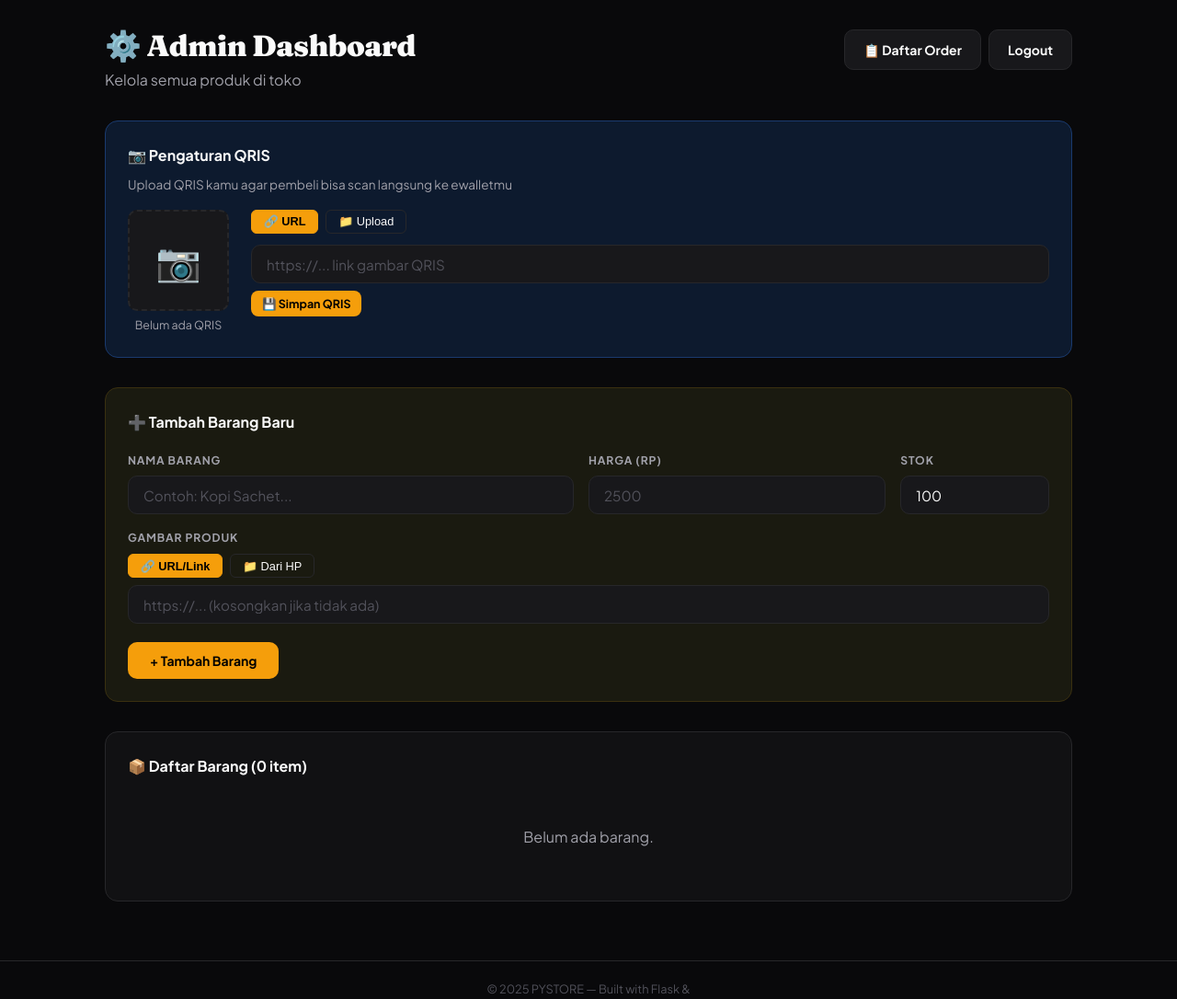
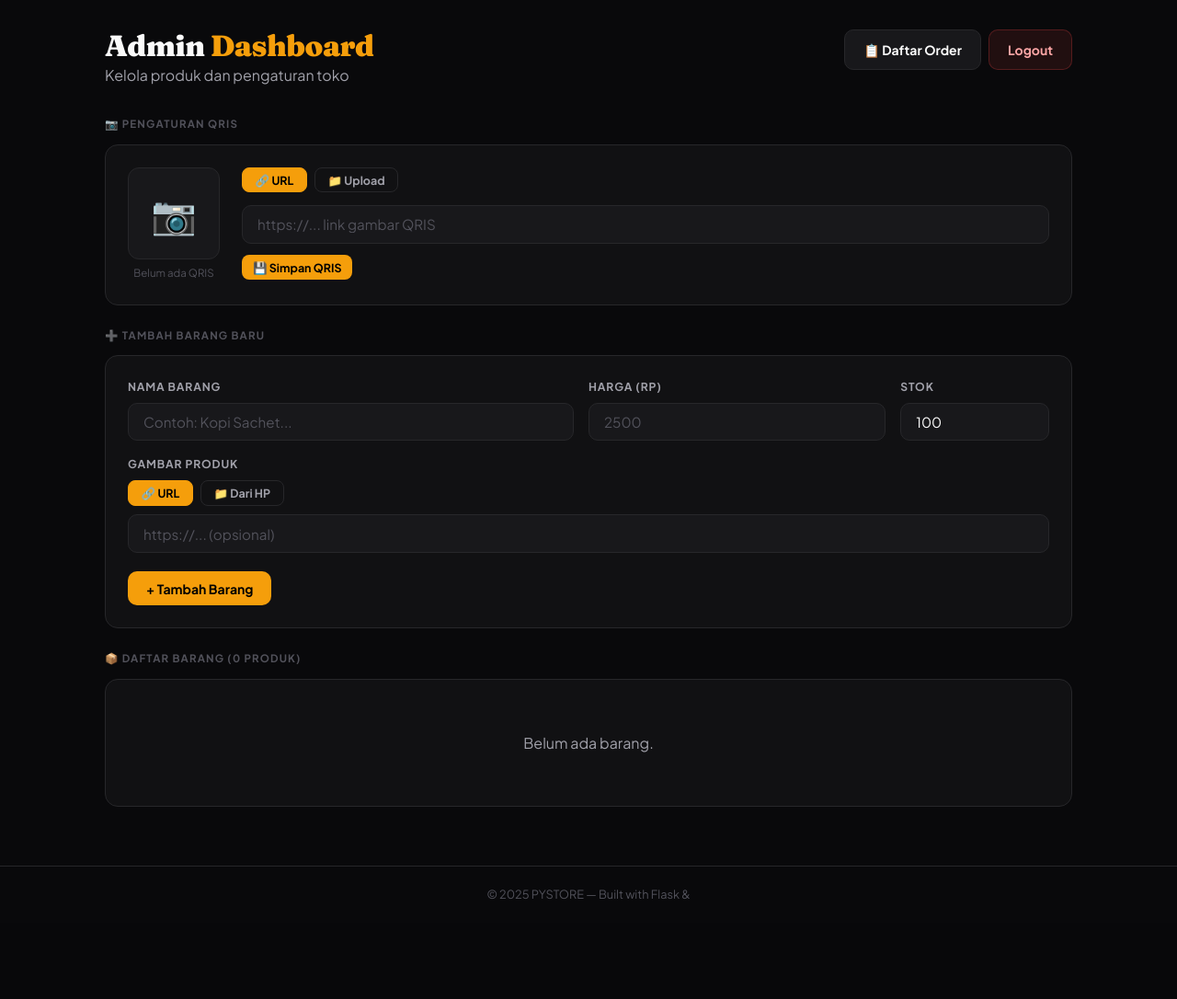
Before and after one commit to GabHub7/pystore, a Flask app: template templates/admin_dashboard.html in a window 1280 px wide. Shown: the part 60-1146 px from the top of the page at 92% size. After the commit the page ends 1037 px from the top, so only its background shows below. Run offline with Flask 3, Linux system fonts and the light colour scheme; the template is opened without the code that fills it, so the values that code supplies are empty.

Commit message:
Update admin_dashboard.html

```diff
--- a/templates/admin_dashboard.html
+++ b/templates/admin_dashboard.html
@@ -1,59 +1,129 @@
 {% extends "base.html" %}
 {% block title %}PYSTORE – Admin Dashboard{% endblock %}
+{% block head %}
+<style>
+  .dash-header {
+    display:flex; align-items:flex-start; justify-content:space-between;
+    flex-wrap:wrap; gap:1rem; margin-bottom:2rem;
+  }
+  .section-title {
+    font-size:0.72rem; font-weight:700; letter-spacing:.1em;
+    text-transform:uppercase; color:var(--text3);
+    margin-bottom:0.75rem;
+  }
+
+  /* QRIS panel */
+  .qris-panel {
+    background:var(--surface);
+    border:1px solid var(--border);
+    border-radius:var(--radius);
+    padding:1.5rem;
+    margin-bottom:1.5rem;
+    display:flex; gap:1.5rem; flex-wrap:wrap; align-items:flex-start;
+  }
+  .qris-preview {
+    width:100px; height:100px; border-radius:12px;
+    overflow:hidden; background:var(--surface2);
+    border:1px solid var(--border);
+    display:flex; align-items:center; justify-content:center;
+    flex-shrink:0;
+  }
+  .qris-preview img { width:100%; height:100%; object-fit:contain; background:#fff; }
+  .mode-btn {
+    padding:0.3rem 0.85rem; border-radius:8px;
+    font-size:0.78rem; font-weight:700; cursor:pointer;
+    border:1px solid var(--border); font-family:'Plus Jakarta Sans',sans-serif;
+    transition:all .18s;
+  }
+  .mode-btn.active { background:var(--accent); color:#000; border-color:var(--accent); }
+  .mode-btn:not(.active) { background:transparent; color:var(--text2); }
+
+  /* Tambah barang panel */
+  .add-panel {
+    background:var(--surface);
+    border:1px solid var(--border);
+    border-radius:var(--radius);
+    padding:1.5rem;
+    margin-bottom:1.5rem;
+  }
+
+  /* Produk table row */
+  .prod-row {
+    display:flex; align-items:center; gap:1rem;
+    padding:0.85rem 1rem;
+    background:var(--surface2);
+    border:1px solid var(--border);
+    border-radius:12px;
+    margin-bottom:0.6rem;
+    flex-wrap:wrap;
+    transition:border-color .18s;
+  }
+  .prod-row:last-child { margin-bottom:0; }
+  .prod-row:hover { border-color:var(--border2); }
+  .prod-thumb {
+    width:56px; height:56px; border-radius:10px;
+    overflow:hidden; background:var(--surface3);
+    display:flex; align-items:center; justify-content:center;
+    flex-shrink:0;
+  }
+  .prod-thumb img { width:100%; height:100%; object-fit:cover; }
+  .stock-indicator {
+    display:inline-block; width:7px; height:7px;
+    border-radius:50%; margin-right:5px;
+  }
+</style>
+{% endblock %}
 {% block content %}
-<div class="page-header" style="display:flex;align-items:flex-start;justify-content:space-between;flex-wrap:wrap;gap:1rem;">
+
+{# ── HEADER ── #}
+<div class="dash-header">
   <div>
-    <h1>⚙️ Admin <span class="text-accent">Dashboard</span></h1>
-    <p class="text-muted">Kelola semua produk di toko</p>
+    <h1>Admin <span class="accent">Dashboard</span></h1>
+    <p class="text-muted">Kelola produk dan pengaturan toko</p>
   </div>
   <div style="display:flex;gap:0.5rem;flex-wrap:wrap;">
     <a href="/admin/orders" class="btn btn-secondary">📋 Daftar Order</a>
-    <a href="/admin/logout" class="btn btn-secondary">Logout</a>
+    <a href="/admin/logout" class="btn btn-danger">Logout</a>
   </div>
 </div>
 
-<!-- QRIS -->
-<div class="card" style="margin-bottom:2rem;background:#0d1a2e;border-color:#1a3a6e;">
-  <h3 style="margin-bottom:0.5rem;">📷 Pengaturan QRIS</h3>
-  <p class="text-muted" style="font-size:0.85rem;margin-bottom:1rem;">Upload QRIS kamu agar pembeli bisa scan langsung ke ewalletmu</p>
-  <div style="display:flex;gap:1.5rem;flex-wrap:wrap;align-items:flex-start;">
+{# ── QRIS PANEL ── #}
+<p class="section-title">📷 Pengaturan QRIS</p>
+<div class="qris-panel">
   <div style="flex-shrink:0;">
     {% if qris_url %}
-      <div style="background:#fff;padding:0.5rem;border-radius:10px;width:110px;height:110px;overflow:hidden;">
-        <img src="{{ qris_url }}" alt="QRIS" style="width:100%;height:100%;object-fit:contain;">
-      </div>
-      <p class="text-success" style="font-size:0.78rem;margin-top:0.4rem;text-align:center;">✅ QRIS Aktif</p>
+      <div class="qris-preview"><img src="{{ qris_url }}" alt="QRIS"></div>
+      <p style="font-size:0.72rem;color:var(--green);margin-top:0.4rem;text-align:center;font-weight:700;">✓ QRIS Aktif</p>
     {% else %}
-      <div style="background:var(--surface2);border:2px dashed var(--border);border-radius:10px;width:110px;height:110px;display:flex;align-items:center;justify-content:center;">
+      <div class="qris-preview">
         <span style="font-size:2.5rem;">📷</span>
       </div>
-      <p class="text-muted" style="font-size:0.78rem;margin-top:0.4rem;text-align:center;">Belum ada QRIS</p>
+      <p style="font-size:0.72rem;color:var(--text3);margin-top:0.4rem;text-align:center;">Belum ada QRIS</p>
     {% endif %}
   </div>
+
   <div style="flex:1;min-width:220px;">
     <form method="POST" action="/admin/set-qris" enctype="multipart/form-data">
-        <div style="display:flex;gap:0.5rem;margin-bottom:0.75rem;">
-          <button type="button" onclick="setQMode('url')" id="qbtn-url"
-            style="padding:0.3rem 0.8rem;border-radius:6px;border:1px solid var(--accent);background:var(--accent);color:#000;font-size:0.8rem;cursor:pointer;font-weight:700;">🔗 URL</button>
-          <button type="button" onclick="setQMode('file')" id="qbtn-file"
-            style="padding:0.3rem 0.8rem;border-radius:6px;border:1px solid var(--border);background:transparent;color:var(--text);font-size:0.8rem;cursor:pointer;">📁 Upload</button>
+      <div style="display:flex;gap:0.5rem;margin-bottom:0.85rem;">
+        <button type="button" class="mode-btn active" id="qbtn-url"  onclick="qMode('url')">🔗 URL</button>
+        <button type="button" class="mode-btn"        id="qbtn-file" onclick="qMode('file')">📁 Upload</button>
       </div>
-        <div id="qmode-url">
-          <input type="text" name="qris_url" placeholder="https://... link gambar QRIS" style="margin-bottom:0.5rem;">
+      <div id="q-url">
+        <input type="text" name="qris_url" placeholder="https://... link gambar QRIS" style="margin-bottom:0.75rem;">
       </div>
-        <div id="qmode-file" style="display:none;">
+      <div id="q-file" style="display:none;">
         <input type="file" name="qris_file" accept="image/*"
-            style="width:100%;padding:0.5rem;background:var(--surface2);border:1px solid var(--border);border-radius:8px;color:var(--text);margin-bottom:0.5rem;">
+          style="width:100%;padding:0.5rem;background:var(--surface2);border:1px solid var(--border);
+                 border-radius:10px;color:var(--text);margin-bottom:0.75rem;">
       </div>
       <button type="submit" class="btn btn-primary btn-sm">💾 Simpan QRIS</button>
     </form>
   </div>
 </div>
-</div>
 
-<!-- TAMBAH BARANG -->
-<div class="card" style="margin-bottom:2rem;background:#1a1a10;border-color:#3a3010;">
-  <h3 style="margin-bottom:1.2rem;">➕ Tambah Barang Baru</h3>
+{# ── TAMBAH BARANG ── #}
+<p class="section-title">➕ Tambah Barang Baru</p>
+<div class="add-panel">
   <form method="POST" action="/admin/tambah">
     <div style="display:flex;gap:1rem;flex-wrap:wrap;">
       <div class="form-group" style="flex:3;min-width:160px;margin:0;">
@@ -71,61 +141,71 @@
     </div>
     <div class="form-group" style="margin-top:1rem;">
       <label>Gambar Produk</label>
-      <div style="display:flex;gap:0.5rem;margin-bottom:0.5rem;">
-        <button type="button" onclick="setMode('url')" id="btn-url"
-          style="padding:0.3rem 0.8rem;border-radius:6px;border:1px solid var(--accent);background:var(--accent);color:#000;font-size:0.8rem;cursor:pointer;font-weight:700;">🔗 URL/Link</button>
-        <button type="button" onclick="setMode('lokal')" id="btn-lokal"
-          style="padding:0.3rem 0.8rem;border-radius:6px;border:1px solid var(--border);background:transparent;color:var(--text);font-size:0.8rem;cursor:pointer;">📁 Dari HP</button>
+      <div style="display:flex;gap:0.5rem;margin-bottom:0.6rem;">
+        <button type="button" class="mode-btn active" id="btn-url"  onclick="setMode('url')">🔗 URL</button>
+        <button type="button" class="mode-btn"        id="btn-file" onclick="setMode('lokal')">📁 Dari HP</button>
       </div>
       <div id="mode-url">
-        <input type="text" id="input-url-tambah" placeholder="https://... (kosongkan jika tidak ada)" oninput="syncGambar(this.value)">
+        <input type="text" id="input-url" placeholder="https://... (opsional)" oninput="syncUrl(this.value)">
       </div>
       <div id="mode-lokal" style="display:none;">
-        <input type="file" id="input-file-tambah" accept="image/*" onchange="handleFile(this)"
-          style="width:100%;padding:0.5rem;background:var(--surface2);border:1px solid var(--border);border-radius:8px;color:var(--text);">
+        <input type="file" id="input-file" accept="image/*" onchange="handleFile(this)"
+          style="width:100%;padding:0.5rem;background:var(--surface2);border:1px solid var(--border);border-radius:10px;color:var(--text);">
       </div>
-      <div id="preview-tambah" style="display:none;margin-top:0.75rem;width:120px;height:90px;border-radius:8px;overflow:hidden;border:1px solid var(--border);">
-        <img id="img-preview-tambah" src="" style="width:100%;height:100%;object-fit:cover;">
+      <div id="img-preview" style="display:none;margin-top:0.75rem;">
+        <img id="img-prev-el" src="" style="width:80px;height:80px;object-fit:cover;border-radius:10px;border:1px solid var(--border);">
       </div>
-      <input type="hidden" name="gambar" id="gambar-tambah">
+      <input type="hidden" name="gambar" id="gambar-val">
     </div>
-    <button type="submit" class="btn btn-primary" style="padding:0.7rem 1.5rem;">+ Tambah Barang</button>
+    <button type="submit" class="btn btn-primary">+ Tambah Barang</button>
   </form>
 </div>
 
-<!-- DAFTAR BARANG -->
+{# ── DAFTAR BARANG ── #}
+<p class="section-title">📦 Daftar Barang ({{ barang|length }} produk)</p>
 <div class="card">
-  <h3 style="margin-bottom:1.2rem;">📦 Daftar Barang ({{ barang|length }} item)</h3>
   {% if not barang %}
-    <div style="text-align:center;padding:2rem;"><p class="text-muted">Belum ada barang.</p></div>
+    <div style="text-align:center;padding:2rem;">
+      <p class="text-muted">Belum ada barang.</p>
+    </div>
   {% else %}
-    <div style="display:flex;flex-direction:column;gap:0.75rem;">
+    <div>
       {% for b in barang %}
-      <div style="display:flex;align-items:center;gap:1rem;padding:0.75rem;background:var(--surface2);border-radius:10px;border:1px solid var(--border);flex-wrap:wrap;">
-        <div style="width:64px;height:64px;border-radius:8px;overflow:hidden;background:#2a2a2a;flex-shrink:0;display:flex;align-items:center;justify-content:center;">
+      <div class="prod-row">
+        {# Thumbnail #}
+        <div class="prod-thumb">
           {% if b.gambar %}
-          <img src="{{ b.gambar }}" alt="{{ b.nama }}" style="width:100%;height:100%;object-fit:cover;"
-            onerror="this.parentElement.innerHTML='<span style=font-size:1.8rem>🛍️</span>'">
-          {% else %}<span style="font-size:1.8rem;">🛍️</span>{% endif %}
+            <img src="{{ b.gambar }}" alt="{{ b.nama }}"
+                 onerror="this.parentElement.innerHTML='<span style=font-size:1.5rem>🛍️</span>'">
+          {% else %}<span style="font-size:1.5rem;">🛍️</span>{% endif %}
         </div>
+
+        {# Info #}
         <div style="flex:1;min-width:120px;">
           <p style="font-weight:700;font-size:0.95rem;">{{ b.nama }}</p>
-          <p class="text-accent" style="font-weight:600;font-size:0.9rem;">Rp{{ "{:,}".format(b.harga) }}</p>
+          <p style="color:var(--accent);font-weight:700;font-size:0.9rem;">Rp{{ "{:,}".format(b.harga) }}</p>
           <p style="font-size:0.78rem;margin-top:2px;">
+            <span class="stock-indicator" style="background:
+              {% if b.stok <= 0 %}var(--red)
+              {% elif b.stok <= 5 %}#f59e0b
+              {% elif b.stok <= 20 %}#fcd34d
+              {% else %}var(--green){% endif %};"></span>
             Stok:
-            {% if b.stok <= 5 %}
-            <span style="color:var(--danger);font-weight:700;">{{ b.stok }} (Hampir habis!)</span>
-            {% elif b.stok <= 20 %}
-            <span style="color:var(--warn);font-weight:700;">{{ b.stok }}</span>
+            {% if b.stok <= 0 %}
+              <span style="color:var(--red);">Habis!</span>
+            {% elif b.stok <= 5 %}
+              <span style="color:#fcd34d;">{{ b.stok }} (Hampir Habis)</span>
             {% else %}
               <span class="text-muted">{{ b.stok }}</span>
             {% endif %}
           </p>
         </div>
+
+        {# Aksi #}
         <div style="display:flex;gap:0.5rem;flex-shrink:0;">
           <a href="/admin/edit/{{ b.id }}" class="btn btn-secondary btn-sm">✏️ Edit</a>
           <a href="/admin/hapus/{{ b.id }}" class="btn btn-danger btn-sm"
-             onclick="return confirm('Yakin hapus {{ b.nama }}?')">🗑️ Hapus</a>
+             onclick="return confirm('Yakin hapus {{ b.nama }}?')">🗑️</a>
         </div>
       </div>
       {% endfor %}
@@ -134,43 +214,35 @@
 </div>
 
 <script>
-function setQMode(m) {
-  document.getElementById('qmode-url').style.display = m==='url'?'block':'none';
-  document.getElementById('qmode-file').style.display = m==='file'?'block':'none';
-  document.getElementById('qbtn-url').style.background = m==='url'?'var(--accent)':'transparent';
-  document.getElementById('qbtn-url').style.color = m==='url'?'#000':'var(--text)';
-  document.getElementById('qbtn-url').style.borderColor = m==='url'?'var(--accent)':'var(--border)';
-  document.getElementById('qbtn-file').style.background = m==='file'?'var(--accent)':'transparent';
-  document.getElementById('qbtn-file').style.color = m==='file'?'#000':'var(--text)';
-  document.getElementById('qbtn-file').style.borderColor = m==='file'?'var(--accent)':'var(--border)';
+function qMode(m) {
+  document.getElementById('q-url').style.display  = m==='url'  ? 'block' : 'none';
+  document.getElementById('q-file').style.display = m==='file' ? 'block' : 'none';
+  document.getElementById('qbtn-url').className   = 'mode-btn' + (m==='url'  ? ' active' : '');
+  document.getElementById('qbtn-file').className  = 'mode-btn' + (m==='file' ? ' active' : '');
 }
 function setMode(m) {
   var u = m==='url';
-  document.getElementById('mode-url').style.display = u?'block':'none';
-  document.getElementById('mode-lokal').style.display = u?'none':'block';
-  document.getElementById('btn-url').style.background = u?'var(--accent)':'transparent';
-  document.getElementById('btn-url').style.color = u?'#000':'var(--text)';
-  document.getElementById('btn-url').style.borderColor = u?'var(--accent)':'var(--border)';
-  document.getElementById('btn-lokal').style.background = u?'transparent':'var(--accent)';
-  document.getElementById('btn-lokal').style.color = u?'var(--text)':'#000';
-  document.getElementById('btn-lokal').style.borderColor = u?'var(--border)':'var(--accent)';
+  document.getElementById('mode-url').style.display   = u ? 'block':'none';
+  document.getElementById('mode-lokal').style.display = u ? 'none':'block';
+  document.getElementById('btn-url').className  = 'mode-btn' + ( u ? ' active':'');
+  document.getElementById('btn-file').className = 'mode-btn' + (!u ? ' active':'');
 }
-function syncGambar(url) {
-  document.getElementById('gambar-tambah').value = url;
-  var p = document.getElementById('preview-tambah');
-  var img = document.getElementById('img-preview-tambah');
-  if (url) { img.src=url; p.style.display='block'; img.onerror=function(){p.style.display='none';}; }
-  else { p.style.display='none'; }
+function syncUrl(v) {
+  document.getElementById('gambar-val').value = v;
+  var p = document.getElementById('img-preview');
+  var i = document.getElementById('img-prev-el');
+  if (v) { i.src=v; p.style.display='block'; i.onerror=function(){p.style.display='none'}; }
+  else   { p.style.display='none'; }
 }
-function handleFile(input) {
-  if (!input.files||!input.files[0]) return;
+function handleFile(inp) {
+  if (!inp.files||!inp.files[0]) return;
   var r = new FileReader();
   r.onload = function(e) {
-    document.getElementById('gambar-tambah').value = e.target.result;
-    document.getElementById('img-preview-tambah').src = e.target.result;
-    document.getElementById('preview-tambah').style.display = 'block';
+    document.getElementById('gambar-val').value = e.target.result;
+    document.getElementById('img-prev-el').src  = e.target.result;
+    document.getElementById('img-preview').style.display = 'block';
   };
-  r.readAsDataURL(input.files[0]);
+  r.readAsDataURL(inp.files[0]);
 }
 </script>
 {% endblock %}
```
Lines whose indentation alone changed are shown as unchanged.
